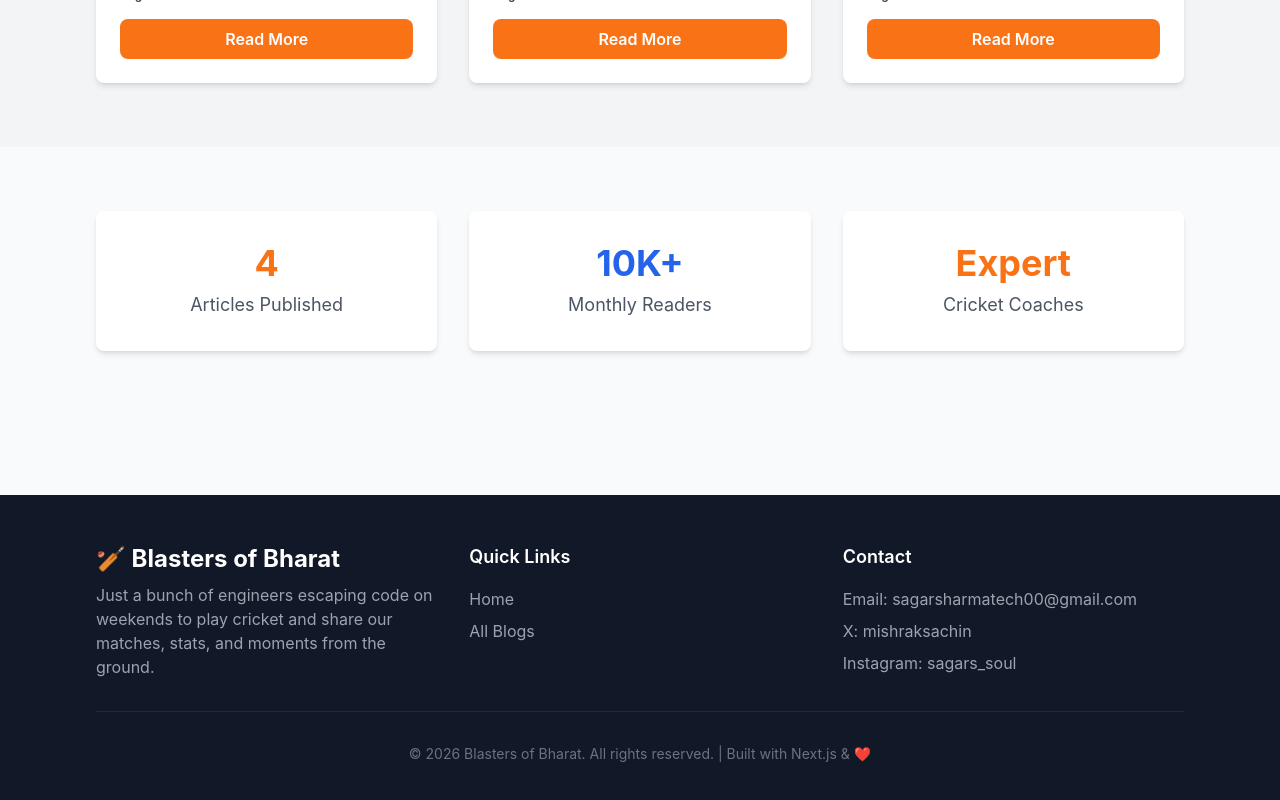
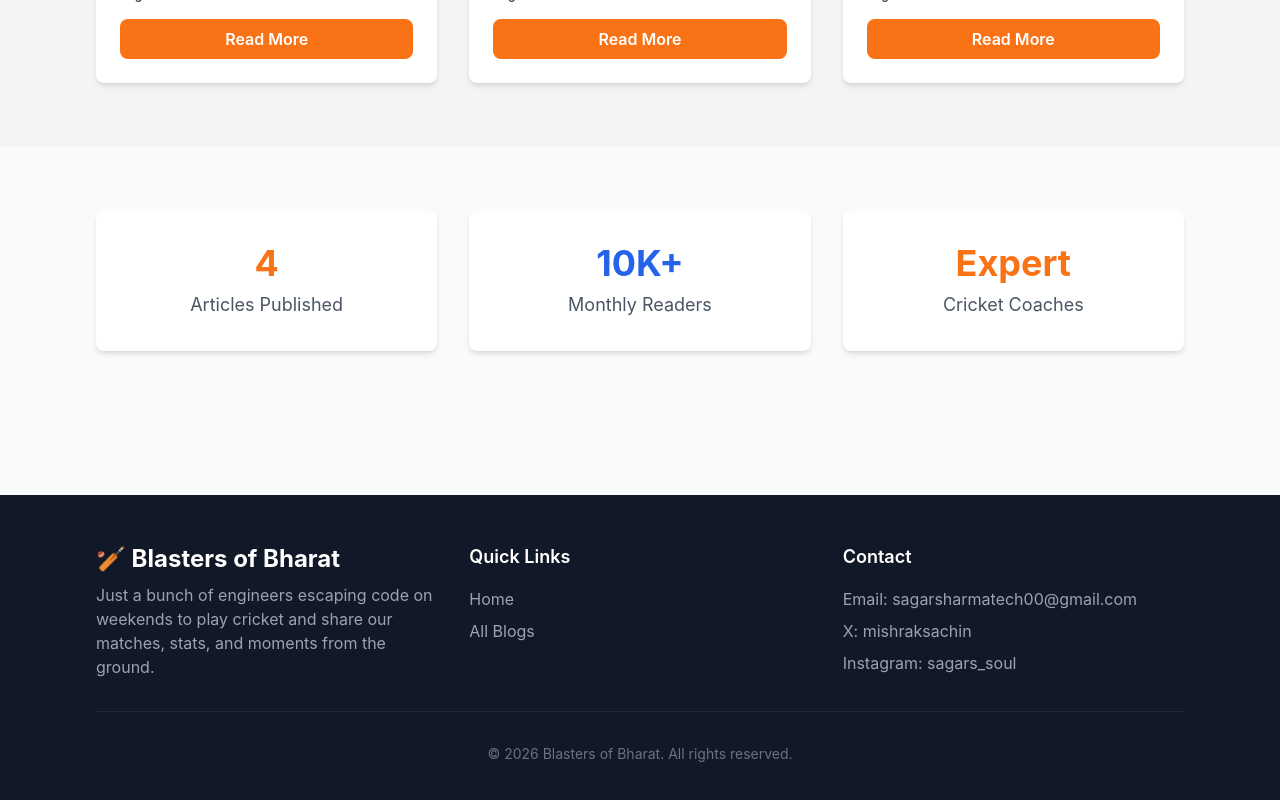
Before and after one commit to Sagarsharma11/bob, a Next.js app: page / in a window 1280 px wide. Shown: the part 2047-2847 px from the top of the page. Built offline with nearby package versions, Linux system fonts and the light colour scheme.

Commit message:
fixed content

```diff
--- a/components/Footer.tsx
+++ b/components/Footer.tsx
@@ -75,8 +75,7 @@ export default function Footer() {
         {/* Divider */}
         <div className="border-t border-gray-800 pt-8">
           <p className="text-center text-gray-500 text-sm">
-            © {currentYear} Blasters of Bharat. All rights reserved. | Built
-            with Next.js & ❤️
+            © {currentYear} Blasters of Bharat. All rights reserved.
           </p>
         </div>
       </div>
```
